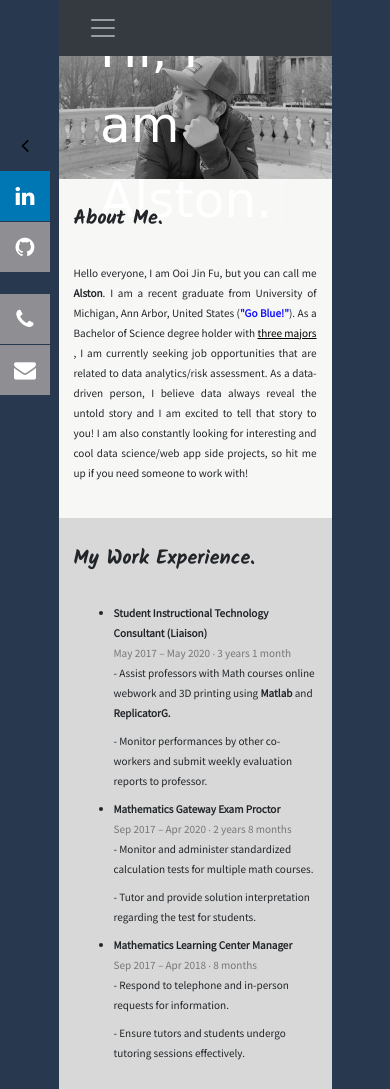
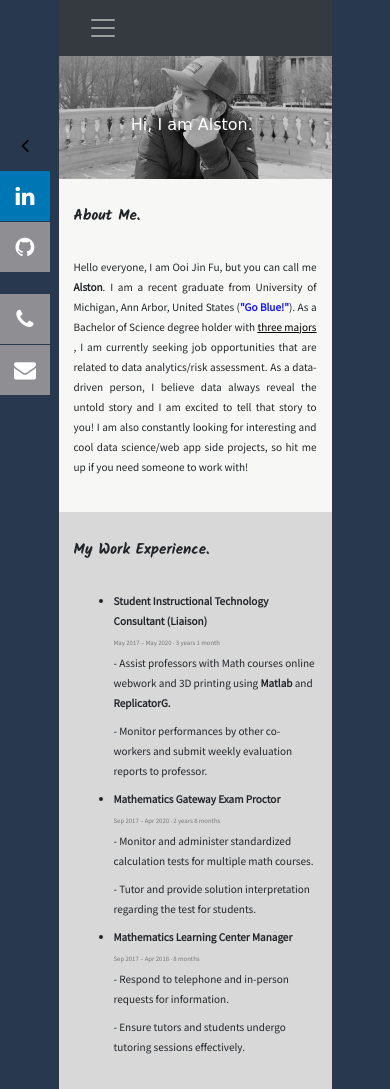
Before and after one commit to alstonooi/alstonooi.github.io, a plain HTML site: page index.html in a window 390 px wide. Shown: the top 1089 px of the page. Drawn offline with nearby package versions, Linux system fonts and the light colour scheme; a web font is replaced by a local one.

Commit message:
change font size

```diff
--- a/css/style.css
+++ b/css/style.css
@@ -54,7 +54,6 @@ body {
   font-size: 50px;
   color:white;
   font-family: 'Knewave', cursive;
-
 }
 /*--- about ---*/
 .mich{
@@ -310,7 +309,7 @@ body {
     display: none;
 }
 
-@media only screen and (max-width: 900px) and (min-width: 0px){
+@media only screen and (max-width: 1100px) and (min-width: 500px){
 .title{
   font-family: 'Kalam', cursive;
   font-size: 20px;
@@ -330,4 +329,33 @@ body {
   font-size: 10px;
   line-height: 20px;
  }
+
+#word{
+  font-size:40px;
 }
+}
+
+@media only screen and (max-width: 500px) and (min-width: 0px){
+#word{
+  font-size:16px;
+}
+.title{
+  font-family: 'Kalam', cursive;
+  font-size: 15px;
+}
+.duration{
+  color:#787777;
+  font-size: 6px;
+}
+.content{
+  font-family: 'Noto Sans JP', sans-serif;
+  font-size: 10px;
+  line-height: 20px;
+ }
+
+.content_intro{
+  font-family: 'Noto Sans JP', sans-serif;
+  font-size: 10px;
+  line-height: 20px;
+ }
+}
```
